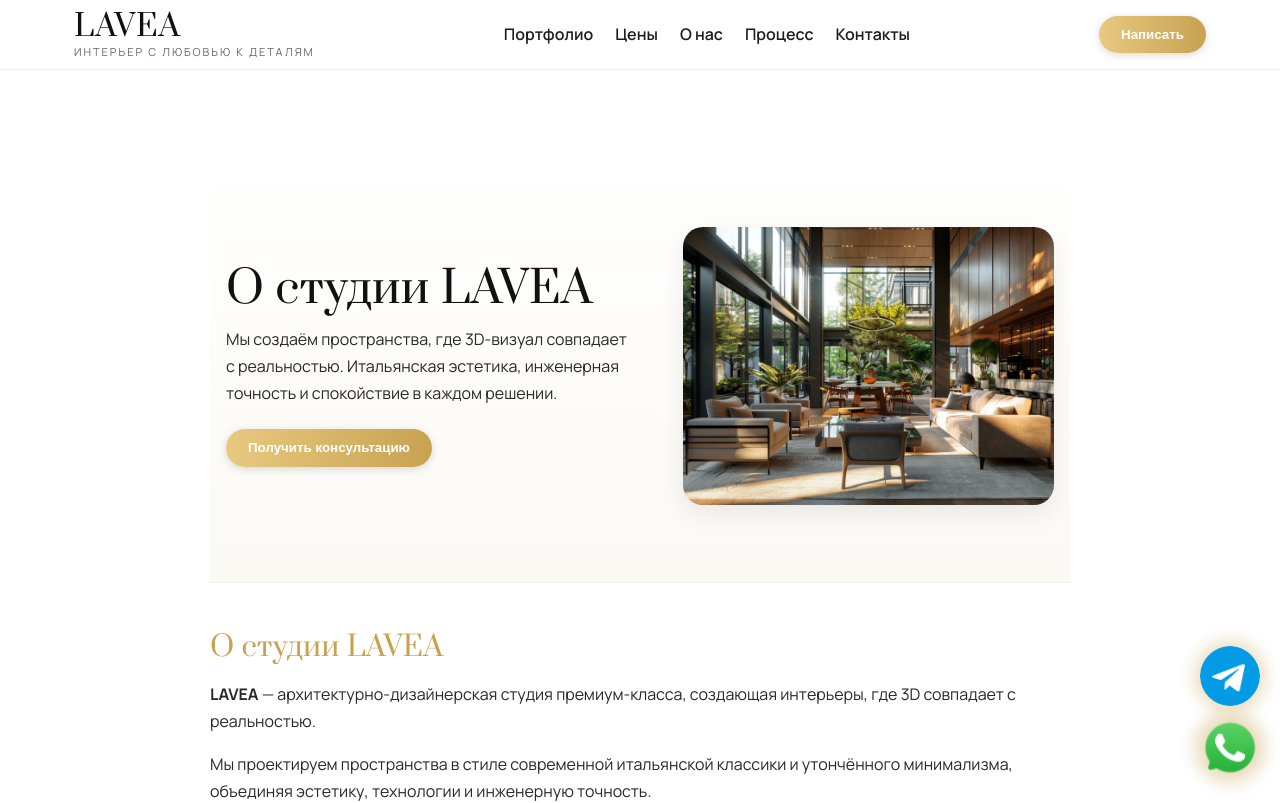
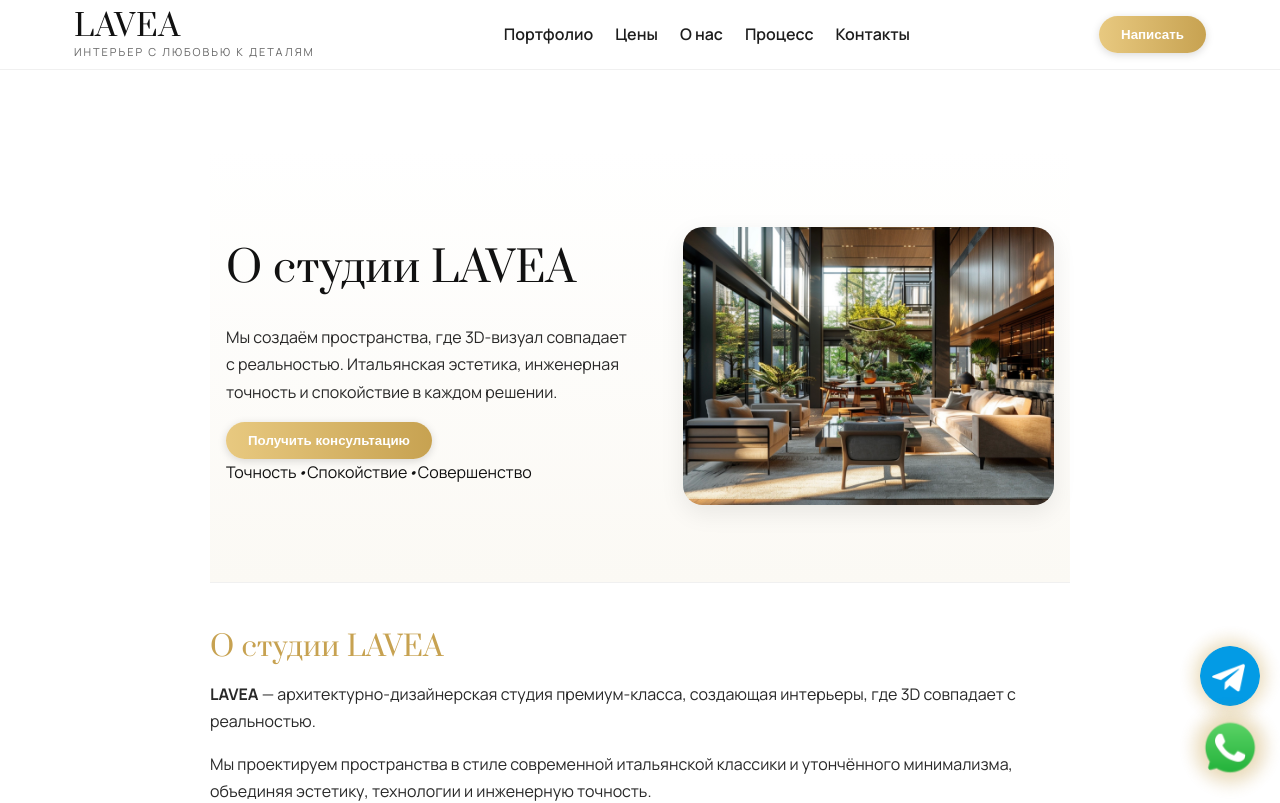
Before and after one commit to ankakisis-cloud/lavea-site, a Next.js app: page /about in a window 1280 px wide. Shown: the top 803 px of the page. Built offline with nearby package versions, Linux system fonts and the light colour scheme.

Commit message:
Update HeroAbout.js

```diff
--- a/components/HeroAbout.js
+++ b/components/HeroAbout.js
@@ -4,13 +4,18 @@ export default function HeroAbout() {
   return (
     <section className="heroAbout" role="region" aria-label="О студии LAVEA">
       <div className="heroAbout__inner">
-        <div className="heroAbout__text">
-          <h1>О студии LAVEA</h1>
-          <p>
+        <div className="heroAbout__card">
+          <h1 className="h1-hero">
+            О студии LAVEA
+            <span className="h1-underline" aria-hidden="true" />
+          </h1>
+
+          <p className="lead">
             Мы создаём пространства, где 3D-визуал совпадает с реальностью.
             Итальянская эстетика, инженерная точность и спокойствие в каждом решении.
           </p>
 
+          <div className="heroAbout__cta">
             <button
               className="btn btn-lavea"
               onClick={() => window.openContactModal?.()}
@@ -19,6 +24,16 @@ export default function HeroAbout() {
             </button>
           </div>
 
+          <div className="mantra">
+            <span>Точность</span>
+            <i aria-hidden="true">•</i>
+            <span>Спокойствие</span>
+            <i aria-hidden="true">•</i>
+            <span>Совершенство</span>
+          </div>
+        </div>
+
+        {/* Правая сцена — фоновой рендер */}
         <div className="heroAbout__media" aria-hidden="true" />
       </div>
     </section>
```
Lines whose indentation alone changed are shown as unchanged.
